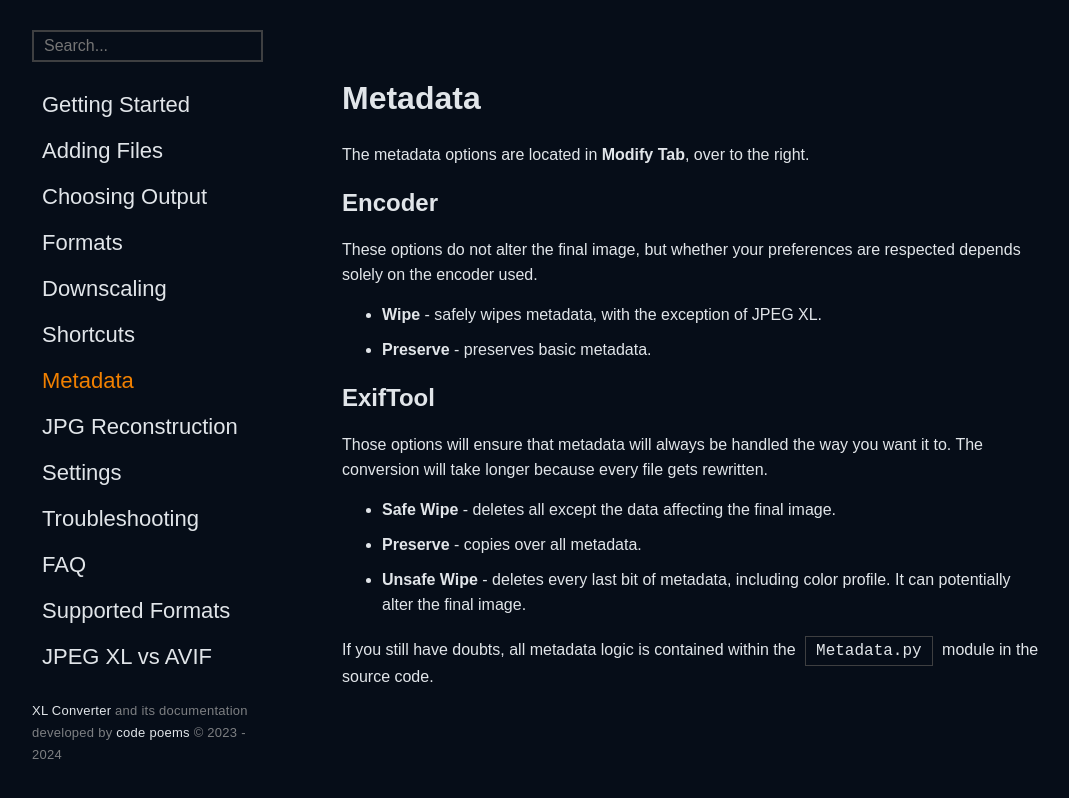
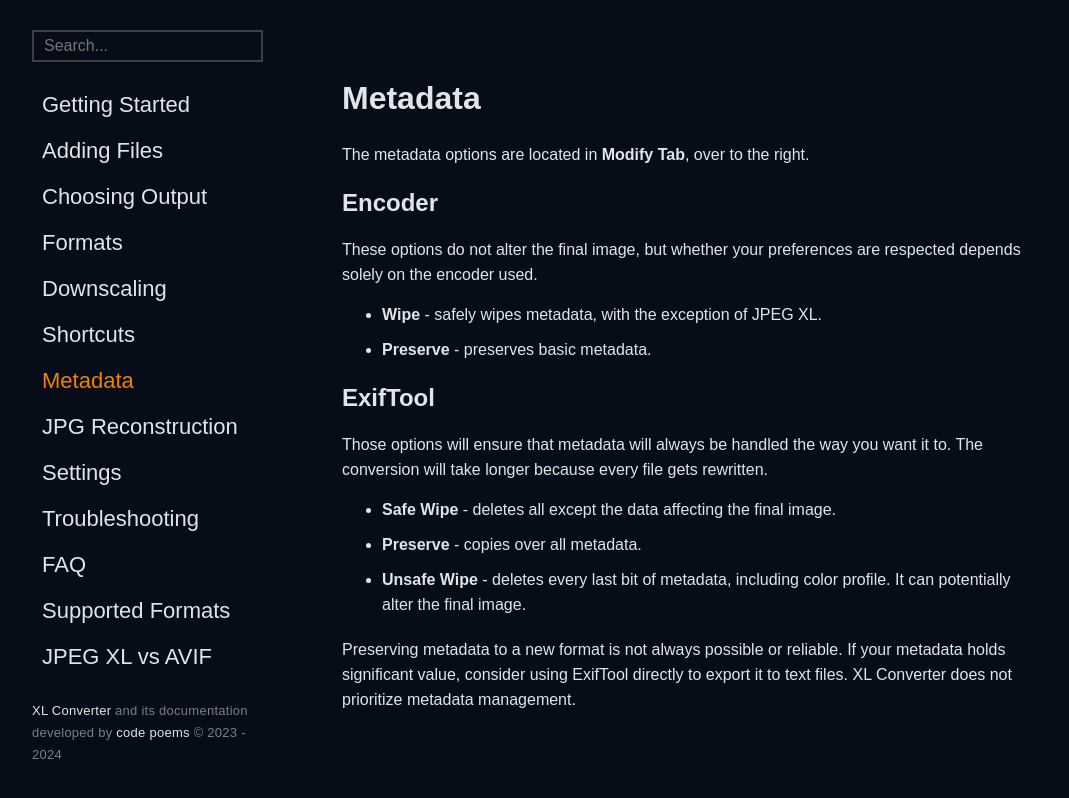
Before and after one commit to JacobDev1/xl-converter-docs, a React (Vite) app: page /metadata in a window 1280 px wide. Shown: the whole page, without its empty margins (158-1227 px from the left). Built offline with nearby package versions, Linux system fonts and the light colour scheme; the HTML template or start-up script is replaced by a standard one.

Commit message:
metadata: edit content

```diff
--- a/src/pages/Metadata.tsx
+++ b/src/pages/Metadata.tsx
@@ -15,7 +15,6 @@ export default function Metadata(){
             <li><b>Preserve</b> - copies over all metadata.</li>
             <li><b>Unsafe Wipe</b> - deletes every last bit of metadata, including color profile. It can potentially alter the final image.</li>
         </ul>
-
-        <p>If you still have doubts, all metadata logic is contained within the <code>Metadata.py</code> module in the source code.</p>
+        <p>Preserving metadata to a new format is not always possible or reliable. If your metadata holds significant value, consider using ExifTool directly to export it to text files. XL Converter does not prioritize metadata management.</p>
     </>);
 }
```
